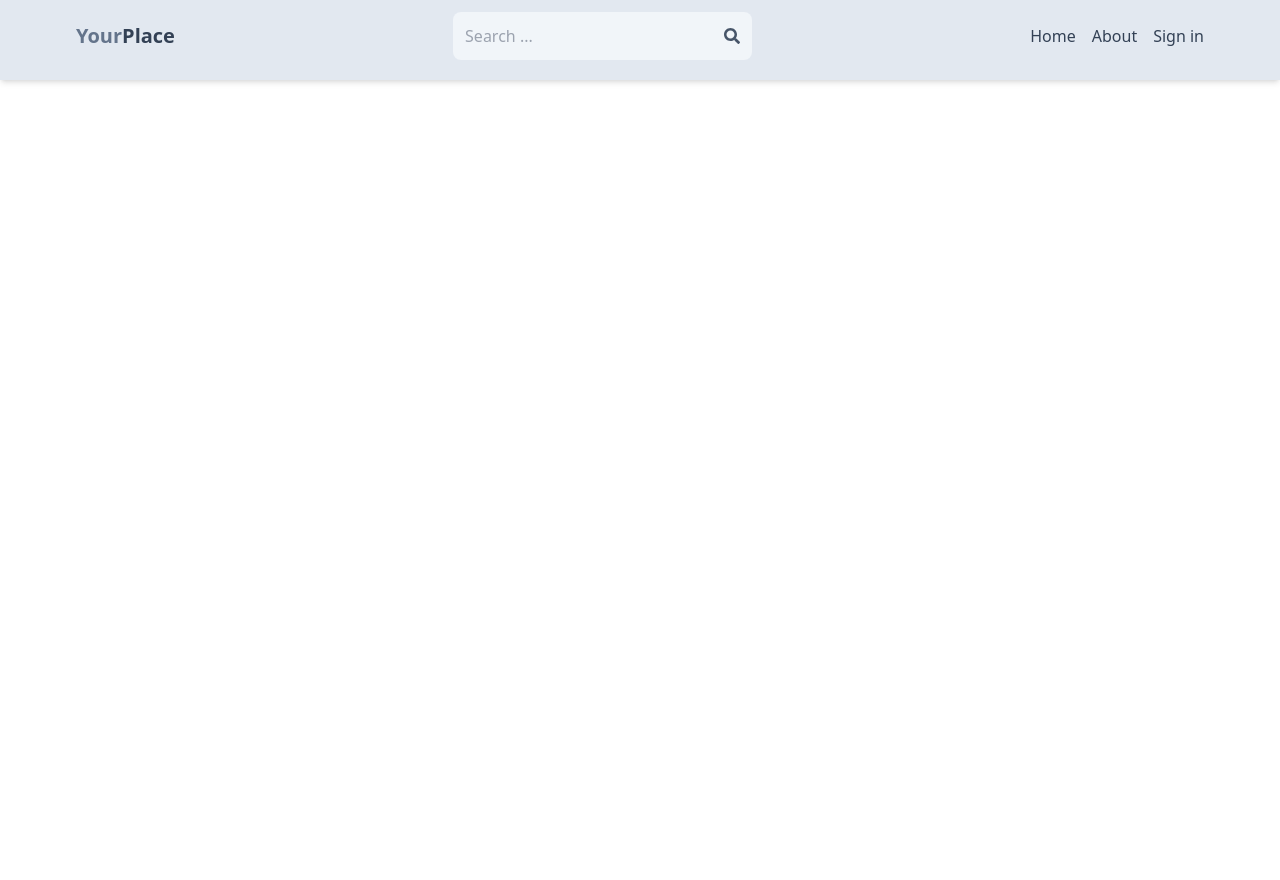
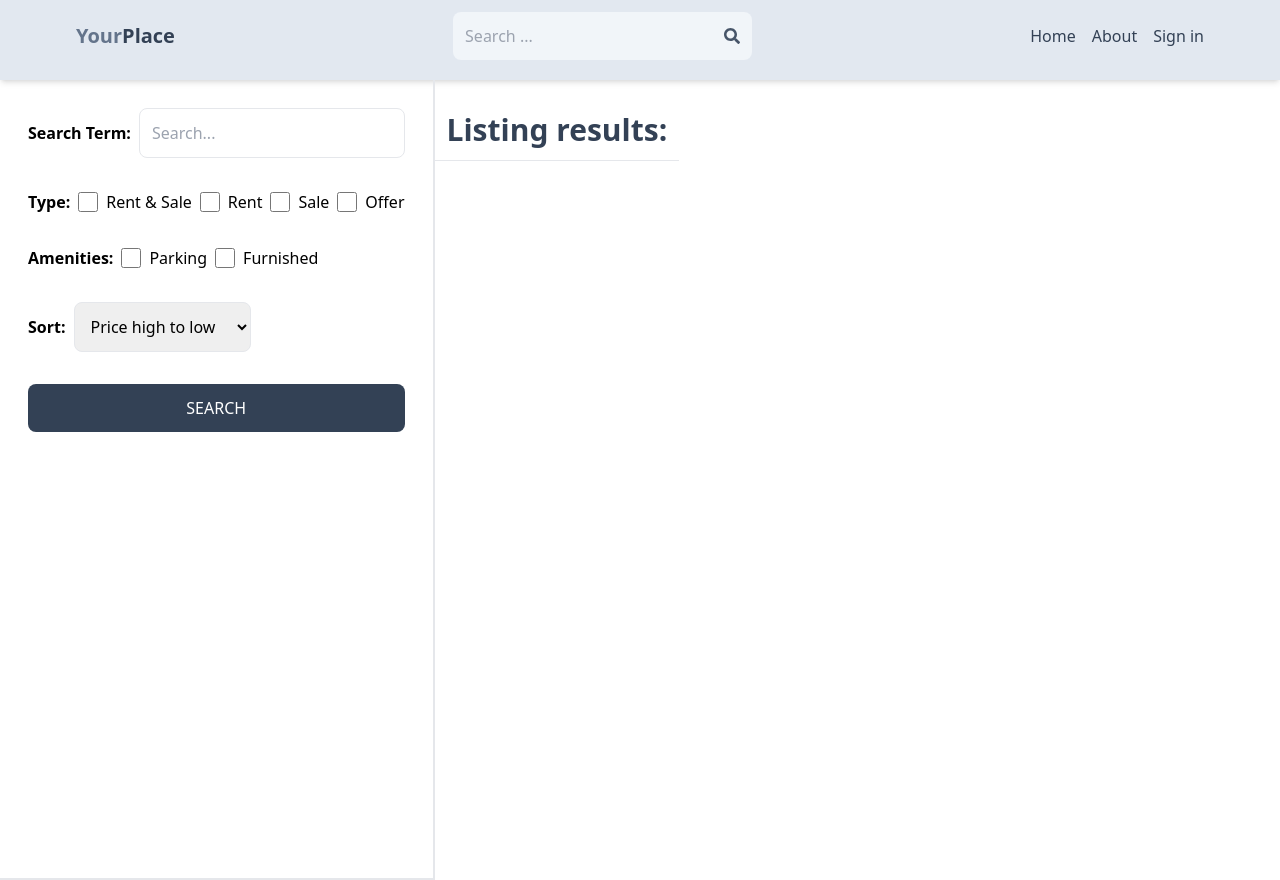
Before and after one commit to lalitkashyap58/myHouse, a React (Vite) app in the folder client/: page /search in a window 1280 px wide. Before the commit the page ends 800 px from the top, so only its background shows below. Built offline with nearby package versions, Linux system fonts and the light colour scheme; no server answers.

Commit message:
search page UI

```diff
--- a/client/src/App.jsx
+++ b/client/src/App.jsx
@@ -10,6 +10,7 @@
 import CreateListing from "./pages/CreateListing";
 import UpdateListing from './pages/UpdateListing';
 import Listing from './pages/Listing';
+import Search from './pages/Search';
 const App=()=>{
   return (
     <BrowserRouter>
@@ -27,6 +28,7 @@
             path='/update-listing/:listingId'
             element={<UpdateListing />}
           />
+          <Route path='/search' element={<Search />} />
     </Routes>
     </BrowserRouter>
   )
--- /dev/null
+++ b/client/src/pages/Search.jsx
@@ -0,0 +1,66 @@
+
+
+export default function Search() {
+  return (
+    <div className='flex flex-col md:flex-row'>
+      <div className='p-7  border-b-2 md:border-r-2 md:min-h-screen'>
+        <form className='flex flex-col gap-8'>
+          <div className='flex items-center gap-2'>
+            <label className='whitespace-nowrap font-semibold'>Search Term:</label>
+            <input
+              type='text'
+              id='searchTerm'
+              placeholder='Search...'
+              className='border rounded-lg p-3 w-full'
+            />
+          </div>
+          <div className='flex gap-2 flex-wrap items-center'>
+            <label className='font-semibold'>Type:</label>
+            <div className='flex gap-2'>
+              <input type='checkbox' id='all' className='w-5' />
+              <span>Rent & Sale</span>
+            </div>
+            <div className='flex gap-2'>
+              <input type='checkbox' id='rent' className='w-5' />
+              <span>Rent</span>
+            </div>
+            <div className='flex gap-2'>
+              <input type='checkbox' id='sale' className='w-5' />
+              <span>Sale</span>
+            </div>
+            <div className='flex gap-2'>
+              <input type='checkbox' id='offer' className='w-5' />
+              <span>Offer</span>
+            </div>
+          </div>
+          <div className='flex gap-2 flex-wrap items-center'>
+            <label className='font-semibold'>Amenities:</label>
+            <div className='flex gap-2'>
+              <input type='checkbox' id='parking' className='w-5' />
+              <span>Parking</span>
+            </div>
+            <div className='flex gap-2'>
+              <input type='checkbox' id='furnished' className='w-5' />
+              <span>Furnished</span>
+            </div>
+          </div>
+          <div className='flex items-center gap-2'>
+            <label className='font-semibold'>Sort:</label>
+            <select id='sort_order' className='border rounded-lg p-3'>
+              <option>Price high to low</option>
+              <option>Price low to hight</option>
+              <option>Latest</option>
+              <option>Oldest</option>
+            </select>
+          </div>
+          <button className='bg-slate-700 text-white p-3 rounded-lg uppercase hover:opacity-95'>
+            Search
+          </button>
+        </form>
+      </div>
+      <div className=''>
+        <h1 className='text-3xl font-semibold border-b p-3 text-slate-700 mt-5'>Listing results:</h1>
+      </div>
+    </div>
+  );
+}
```
